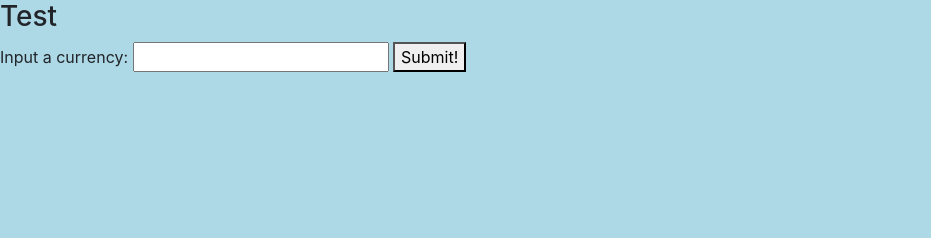
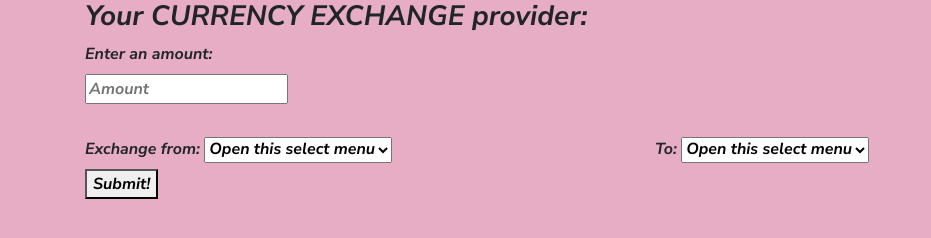
Before and after one commit to curiousmockingbird/currency_exchanger, a website built with webpack: page src/index.html in a window 1280 px wide. Shown: the whole page, without its empty margins (0-931 px from the left). Built offline with nearby package versions, Linux system fonts and the light colour scheme.

Commit message:
Add UI for index.html

```diff
--- a/src/css/styles.css
+++ b/src/css/styles.css
@@ -1,3 +1,10 @@
 body {
-  background-color: lightblue;
+  font-family: 'Nunito Sans', sans-serif;
+  background-color: rgb(230, 173, 197);
 }
+
+.amount {
+  margin-left: 0px;
+  padding-left: 0px;
+  margin-bottom: 3%;
+}
--- a/src/index.html
+++ b/src/index.html
@@ -1,15 +1,45 @@
 <!DOCTYPE html>
 <html>
+
 <head>
+  <link rel="preconnect" href="https://fonts.googleapis.com">
+  <link rel="preconnect" href="https://fonts.gstatic.com" crossorigin>
+  <link href="https://fonts.googleapis.com/css2?family=Nunito+Sans:ital,wght@1,700&display=swap" rel="stylesheet">
   <title>Exchange Calculator</title>
 </head>
+
 <body>
-  <h3>Test</h3>
+  <div class="container">
+  <h3>Your CURRENCY EXCHANGE provider:</h3>
   <form id="exchCalc-form">
-    <label for="currency-Input">Input a currency:</label>
-    <input id="currency-Input" type="text">
+    <div class="col-6 amount">
+    <label for="amount-Input">Enter an amount:</label><br>
+    <input id="amount-Input" type="text" placeholder="Amount"><br>
+  </div>
+  <div class="row">
+    <div class="col-6">
+    <label for="from">Exchange from:</label>
+    <select class="form-select" id="from">
+      <option selected>Open this select menu</option>
+      <option value="1">One</option>
+      <option value="2">Two</option>
+      <option value="3">Three</option>
+    </select>
+  </div>
+  <div class="col-6">
+    <label for="to">To:</label>
+    <select class="form-select" id="to">
+      <option selected>Open this select menu</option>
+      <option value="1">One</option>
+      <option value="2">Two</option>
+      <option value="3">Three</option>
+    </select>
+  </div>
+  </div>
     <button type="submit">Submit!</button>
   </form>
   <div id="response"></div>
+</div>
 </body>
+
 </html>
--- a/src/index.js
+++ b/src/index.js
@@ -7,7 +7,6 @@ import Exchange_calcService from './js/exchange_calc.js';
 function exchange_calc(currency) {
   Exchange_calcService.getAPIresponse(currency)
     .then(function (response) {
-      //console.log("Response for success " + response.result + "Currency" + currency);
 
       if (response.result === "success") {
         printElements(response, currency);
```
